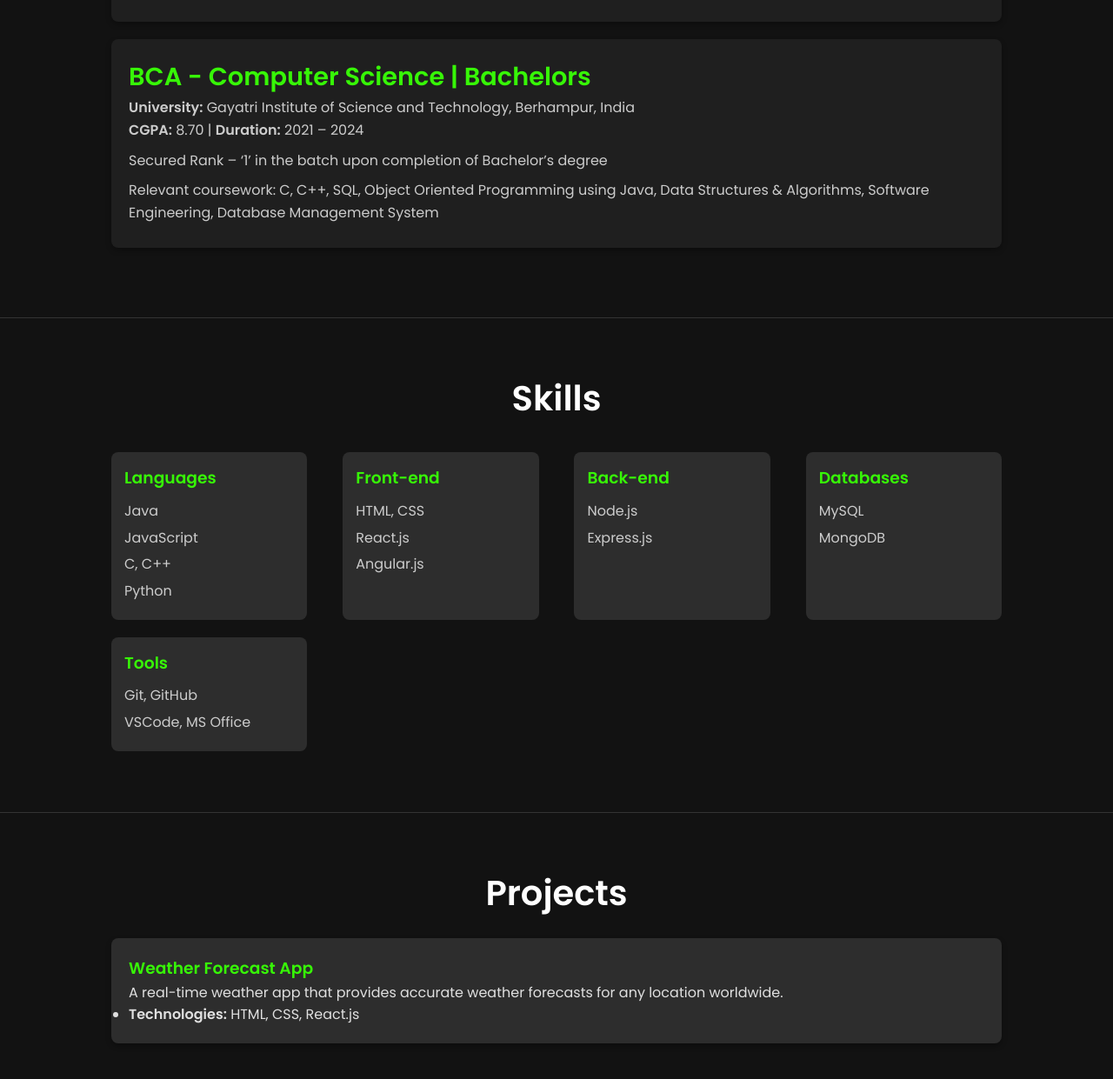
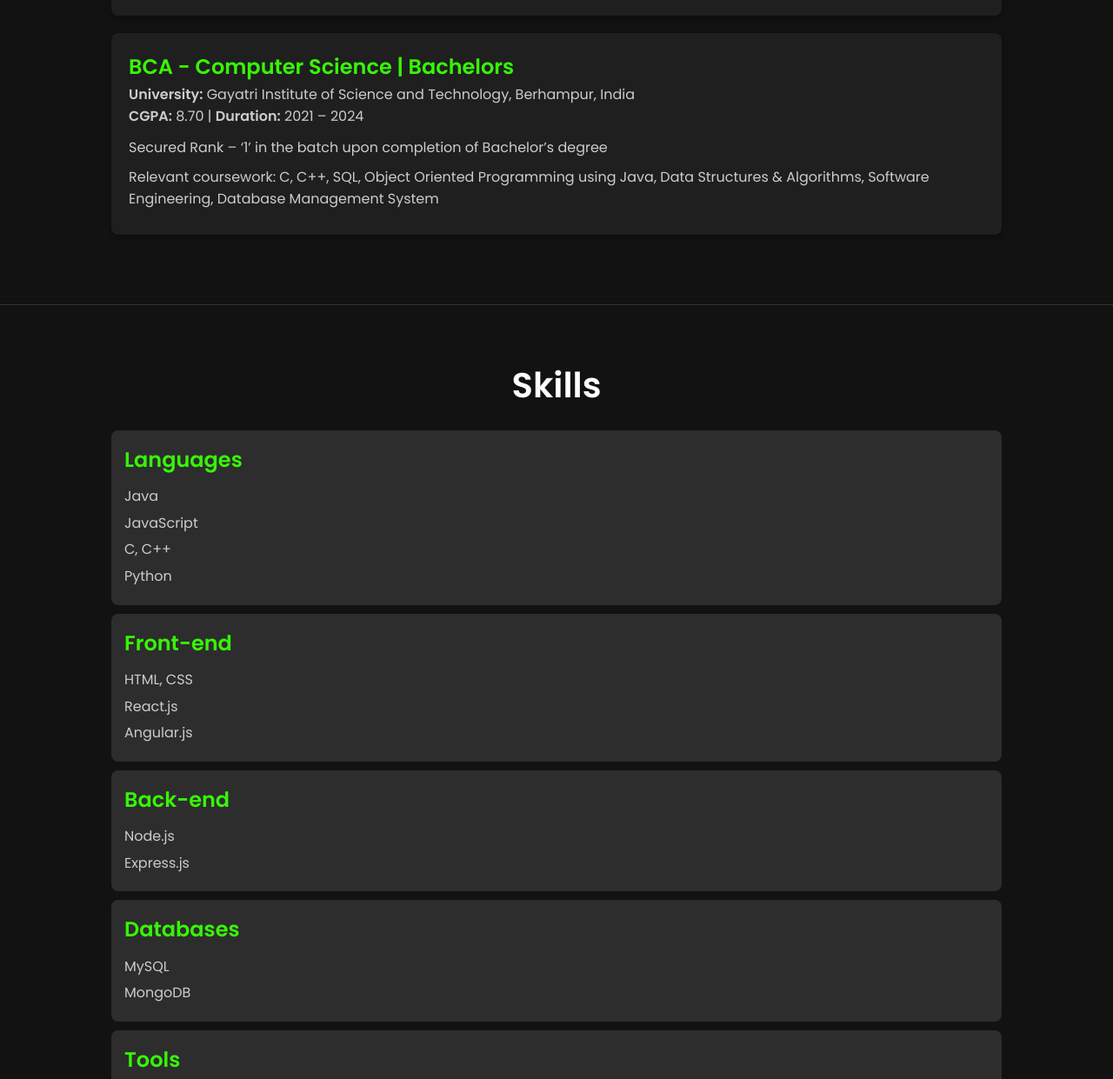
Before and after one commit to bibeksamantray/MyPortfolio, a plain HTML site: page index.html in a window 1280 px wide. Shown: the part 1302-2543 px from the top of the page at 87% size. Drawn offline with Linux system fonts and the light colour scheme.

Commit message:
Update styles.css

```diff
--- a/styles.css
+++ b/styles.css
@@ -70,7 +70,7 @@ nav ul li {
 nav ul li a {
     text-decoration: none;
     color: #024aff;
-    font-weight: 500;
+    font-weight: 700;
     transition: color 0.3s ease;
 }
 
@@ -99,7 +99,7 @@ h2 {
 }
 
 .education-item h3 {
-    font-size: 1.8rem;
+    font-size: 1.5rem;
     color: #37f707fe;
 }
 
@@ -157,11 +157,11 @@ h2 {
 
 .experience-item ul {
     margin-top: 10px;
+    list-style: none;
 }
 
 /* Skills Section */
 .skill-set {
-    display: flex;
     justify-content: space-between;
     flex-wrap: wrap;
 }
@@ -177,6 +177,7 @@ h2 {
 .skill-category h3 {
     color: #37f707fe;
     margin-bottom: 10px;
+    font-size: 1.5rem;
 }
 
 .skill-category ul {
@@ -200,6 +201,7 @@ h2 {
 .project h3 {
     color: #37f707fe;
     transition: color 0.3s ease;
+    font-size: 1.5rem;
 }
 
 .project h3 a {
@@ -207,6 +209,11 @@ h2 {
     text-decoration: none;
     font-weight: 600;
     transition: color 0.3s ease;
+}
+
+.project ul {
+    list-style: none;
+    padding-left: 0;
 }
 
 .project h3 a:hover {
```
